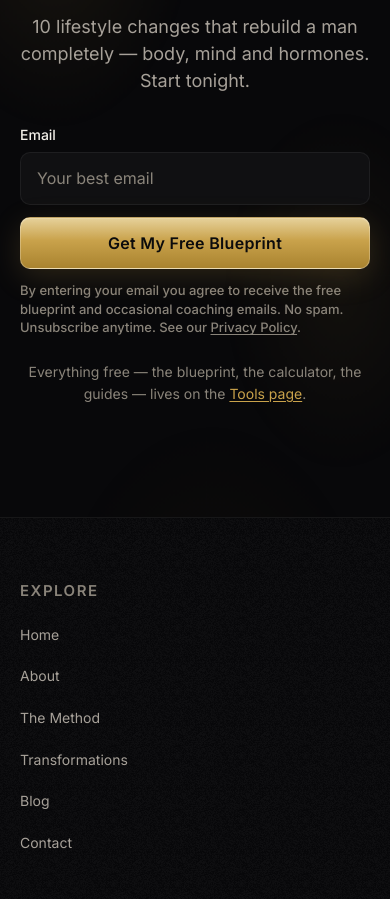
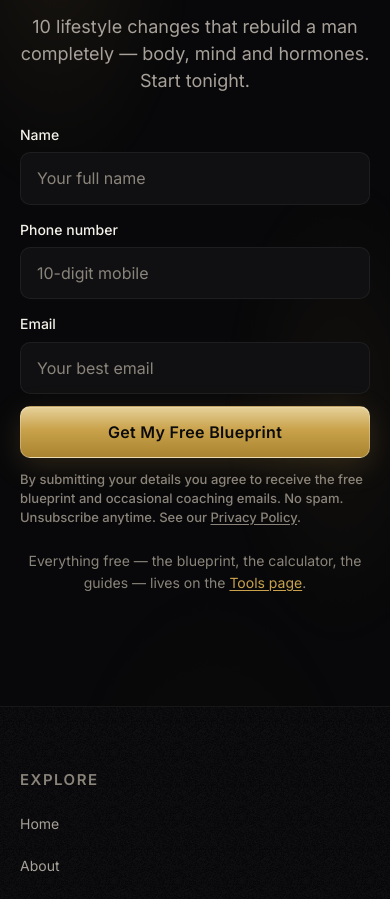
Before and after one commit to fsdSumitabha/aditya-coach, a Next.js app: page /blog in a window 390 px wide. Shown: the part 2081-2980 px from the top of the page. Built offline with nearby package versions, Linux system fonts and the light colour scheme; no server answers.

Commit message:
feat: enhance lead magnet form with name and phone fields for improved user data capture

```diff
--- a/app/api/lead-magnet/route.ts
+++ b/app/api/lead-magnet/route.ts
@@ -19,6 +19,20 @@ export const dynamic = "force-dynamic";
 
 const EMAIL_MAX = 254;
 const EMAIL_RE = /^[^\s@]+@[^\s@]+\.[^\s@]{2,}$/;
+const NAME_MAX = 120;
+const PHONE_MAX = 24;
+/** Digits only, after stripping formatting — 10 (IN local) to 15 (E.164 max). */
+const PHONE_DIGITS_RE = /^\d{10,15}$/;
+
+function phoneDigits(value: string): string {
+  return value.replace(/[^\d]/g, "").replace(/^0+/, "");
+}
+
+/** `"Display Name" <addr>` — quoted so commas/angle brackets can't split the header. */
+function recipientAddress(name: string, email: string): string {
+  const display = sanitizeHeader(name).replace(/["\\]/g, "");
+  return display ? `"${display}" <${email}>` : email;
+}
 
 /** Where lead notifications land (admin). */
 function adminRecipient(): string | undefined {
@@ -74,6 +88,8 @@ export async function POST(request: NextRequest) {
   const payload = (body ?? {}) as Record<string, unknown>;
   const str = (v: unknown) => (typeof v === "string" ? v.trim() : "");
 
+  const name = str(payload.name);
+  const phone = str(payload.phone);
   const email = str(payload.email);
   const source = str(payload.source) || "lead-magnet";
   const resourceKey = str(payload.resource);
@@ -83,17 +99,18 @@ export async function POST(request: NextRequest) {
   // Honeypot tripped → report success and drop it.
   if (honeypot) return json({ ok: true }, 200);
 
+  const errors: Partial<Record<"name" | "phone" | "email", string>> = {};
+  if (name.length < 2 || name.length > NAME_MAX) {
+    errors.name = "Please enter your full name.";
+  }
+  if (phone.length > PHONE_MAX || !PHONE_DIGITS_RE.test(phoneDigits(phone))) {
+    errors.phone = "That doesn't look like a valid phone number.";
+  }
   if (!email || email.length > EMAIL_MAX || !EMAIL_RE.test(email)) {
-    return json(
-      {
-        ok: false,
-        errors: {
-          email:
-            "That doesn't look like a valid email. Check it and try again.",
-        },
-      },
-      422,
-    );
+    errors.email = "That doesn't look like a valid email. Check it and try again.";
+  }
+  if (Object.keys(errors).length > 0) {
+    return json({ ok: false, errors }, 422);
   }
 
   if (rateLimited(clientIp(request))) {
@@ -135,9 +152,15 @@ export async function POST(request: NextRequest) {
   // 1) Deliver the guide to the subscriber (primary action).
   let delivered = false;
   try {
-    const mail = leadMagnetDelivery({ resource, attached: ready, pdfUrl, bookUrl });
+    const mail = leadMagnetDelivery({
+      resource,
+      attached: ready,
+      pdfUrl,
+      bookUrl,
+      name,
+    });
     await sendMail({
-      to: email,
+      to: recipientAddress(name, email),
       subject: sanitizeHeader(mail.subject),
       html: mail.html,
       text: mail.text,
@@ -158,6 +181,8 @@ export async function POST(request: NextRequest) {
       resource,
       delivered,
       meta: {
+        name,
+        phone,
         email,
         source,
         receivedAt,
--- a/app/tools/page.tsx
+++ b/app/tools/page.tsx
@@ -96,12 +96,6 @@ export default function ToolsPage() {
               </a>
               <a href="#training-split" className={chipClass}>
                 Training Split
-              </a>
-              <a href="#personality-audit" className={chipClass}>
-                Personality Audit{/* [review] */}
-              </a>
-              <a href="#calculator" className={chipClass}>
-                Calorie Calculator
               </a>
             </nav>
           </Reveal>
--- a/components/LeadMagnetForm.tsx
+++ b/components/LeadMagnetForm.tsx
@@ -2,16 +2,26 @@
 
 import Link from "next/link";
 import { useId, useState, type FormEvent, type ReactNode } from "react";
-import { sendLeadMagnet, track } from "@/lib/config";
+import { sendLeadMagnet, track, type LeadMagnetErrors } from "@/lib/config";
+
+type FieldErrors = LeadMagnetErrors;
 
 const EMAIL_RE = /^[^\s@]+@[^\s@]+\.[^\s@]{2,}$/;
+/** Digits only, after stripping spaces/dashes/brackets — 10 (IN local) to 15 (E.164 max). */
+const PHONE_DIGITS_RE = /^\d{10,15}$/;
+
+function phoneDigits(value: string): string {
+  return value.replace(/[^\d]/g, "").replace(/^0+/, "");
+}
 
 /**
- * Shared lead-magnet email capture (Home #blueprint, /tools guides, /blog index).
- * Validates client-side, then posts via sendLeadMagnet() → app/api/lead-magnet,
- * which emails the guide (PDF attached) to the subscriber and notifies the
- * admin. Swaps to a success state (no reload) with an on-screen PDF fallback
- * link. Fires track('Lead') — a no-op until analytics IDs exist.
+ * Shared lead-magnet capture — name, phone and email (Home #blueprint, /tools
+ * guides, /blog index). All three are required so every lead is contactable and
+ * traceable. Validates client-side, then posts via sendLeadMagnet() →
+ * app/api/lead-magnet, which emails the guide (PDF attached) to the subscriber
+ * and notifies the admin with the full contact record. Swaps to a success state
+ * (no reload) with an on-screen PDF fallback link. Fires track('Lead') — a
+ * no-op until analytics IDs exist.
  */
 export default function LeadMagnetForm({
   source,
@@ -22,6 +32,8 @@ export default function LeadMagnetForm({
   successTitle = "You're in." /* [review] */,
   successBody = "Check your inbox — we've also emailed it to you." /* [review] */,
   label = "Email",
+  nameLabel = "Name",
+  phoneLabel = "Phone number",
   consent,
   children,
   className,
@@ -36,8 +48,12 @@ export default function LeadMagnetForm({
   pdfLabel?: string;
   successTitle?: string;
   successBody?: string;
-  /** visible field label (tools spec: "Your email") */
+  /** visible field label for the email input (tools spec: "Your email") */
   label?: string;
+  /** visible field label for the name input */
+  nameLabel?: string;
+  /** visible field label for the phone input */
+  phoneLabel?: string;
   /** consent line override — defaults to the Home #blueprint verbatim line */
   consent?: ReactNode;
   /** cross-sell links rendered inside the success state */
@@ -45,9 +61,11 @@ export default function LeadMagnetForm({
   className?: string;
 }) {
   const id = useId();
+  const [name, setName] = useState("");
+  const [phone, setPhone] = useState("");
   const [email, setEmail] = useState("");
   const [honeypot, setHoneypot] = useState("");
-  const [error, setError] = useState<string | null>(null);
+  const [errors, setErrors] = useState<FieldErrors>({});
   const [submitError, setSubmitError] = useState<string | null>(null);
   const [pending, setPending] = useState(false);
   const [done, setDone] = useState(false);
@@ -55,16 +73,31 @@ export default function LeadMagnetForm({
   async function onSubmit(e: FormEvent) {
     e.preventDefault();
     setSubmitError(null);
-    const value = email.trim();
-    if (!value) {
-      setError("Please enter your email address.");
-      return;
+
+    const nameValue = name.trim();
+    const phoneValue = phone.trim();
+    const emailValue = email.trim();
+    const digits = phoneDigits(phoneValue);
+
+    const next: FieldErrors = {};
+    if (!nameValue) {
+      next.name = "Please enter your name.";
+    } else if (nameValue.length < 2) {
+      next.name = "Please enter your full name.";
     }
-    if (!EMAIL_RE.test(value)) {
-      setError("That doesn't look like a valid email. Check it and try again.");
-      return;
+    if (!phoneValue) {
+      next.phone = "Please enter your phone number.";
+    } else if (!PHONE_DIGITS_RE.test(digits)) {
+      next.phone = "That doesn't look like a valid phone number.";
     }
-    setError(null);
+    if (!emailValue) {
+      next.email = "Please enter your email address.";
+    } else if (!EMAIL_RE.test(emailValue)) {
+      next.email =
+        "That doesn't look like a valid email. Check it and try again.";
+    }
+    setErrors(next);
+    if (Object.keys(next).length > 0) return;
 
     // Honeypot tripped → show success without sending anything.
     if (honeypot) {
@@ -75,14 +108,16 @@ export default function LeadMagnetForm({
     setPending(true);
     try {
       const result = await sendLeadMagnet({
-        email: value,
+        name: nameValue,
+        phone: phoneValue,
+        email: emailValue,
         source,
         resource,
         pdfHref,
       });
       if (!result.ok) {
-        if (result.errors?.email) {
-          setError(result.errors.email);
+        if (result.errors && Object.keys(result.errors).length > 0) {
+          setErrors(result.errors);
         } else {
           setSubmitError(
             "Something went wrong sending your guide. Please try again in a moment.",
@@ -140,6 +175,61 @@ export default function LeadMagnetForm({
         />
       </div>
 
+      <div className="flex flex-col gap-4">
+        <div className="grid gap-4 sm:grid-cols-2">
+          <div>
+            <label htmlFor={`${id}-name`} className="field-label">
+              {nameLabel}
+            </label>
+            <input
+              id={`${id}-name`}
+              type="text"
+              name="name"
+              autoComplete="name"
+              required
+              placeholder="Your full name"
+              className="input-dark"
+              value={name}
+              onChange={(e) => setName(e.target.value)}
+              aria-invalid={errors.name ? true : undefined}
+              aria-describedby={errors.name ? `${id}-name-error` : undefined}
+            />
+            <div aria-live="polite">
+              {errors.name && (
+                <p id={`${id}-name-error`} className="field-error">
+                  {errors.name}
+                </p>
+              )}
+            </div>
+          </div>
+          <div>
+            <label htmlFor={`${id}-phone`} className="field-label">
+              {phoneLabel}
+            </label>
+            <input
+              id={`${id}-phone`}
+              type="tel"
+              name="phone"
+              inputMode="tel"
+              autoComplete="tel"
+              required
+              placeholder="10-digit mobile"
+              className="input-dark"
+              value={phone}
+              onChange={(e) => setPhone(e.target.value)}
+              aria-invalid={errors.phone ? true : undefined}
+              aria-describedby={errors.phone ? `${id}-phone-error` : undefined}
+            />
+            <div aria-live="polite">
+              {errors.phone && (
+                <p id={`${id}-phone-error`} className="field-error">
+                  {errors.phone}
+                </p>
+              )}
+            </div>
+          </div>
+        </div>
+
         <div className="flex flex-col gap-3 sm:flex-row sm:items-end">
           <div className="flex-1">
             <label htmlFor={id} className="field-label">
@@ -156,25 +246,26 @@ export default function LeadMagnetForm({
               className="input-dark"
               value={email}
               onChange={(e) => setEmail(e.target.value)}
-            aria-invalid={error ? true : undefined}
-            aria-describedby={error ? `${id}-error` : undefined}
+              aria-invalid={errors.email ? true : undefined}
+              aria-describedby={errors.email ? `${id}-error` : undefined}
             />
           </div>
           <button type="submit" className="btn-gold" disabled={pending}>
             {pending ? "Sending…" : buttonLabel}
           </button>
         </div>
+      </div>
       <div aria-live="polite">
-        {error && (
+        {errors.email && (
           <p id={`${id}-error`} className="field-error">
-            {error}
+            {errors.email}
           </p>
         )}
         {submitError && <p className="field-error">{submitError}</p>}
       </div>
       {consent ?? (
         <p className="type-caption text-muted mt-3">
-          By entering your email you agree to receive the free blueprint and
+          By submitting your details you agree to receive the free blueprint and
           occasional coaching emails. No spam. Unsubscribe anytime. See our{" "}
           <Link
             href="/privacy"
--- a/components/tools/LeadMagnetCard.tsx
+++ b/components/tools/LeadMagnetCard.tsx
@@ -91,7 +91,7 @@ export default function LeadMagnetCard({
             consent={
               /* [review] tools-spec DPDP consent — asset-neutral wording */
               <p className="type-caption text-muted mt-3">
-                By entering your email you agree to receive this guide and
+                By submitting your details you agree to receive this guide and
                 occasional emails from Aditya Kumar Upadhyay. Your data is
                 handled under India&apos;s{" "}
                 <Link
--- a/lib/config.ts
+++ b/lib/config.ts
@@ -67,6 +67,10 @@ export function sendToEmailProvider(payload: LeadPayload): Promise<{ ok: boolean
 // ===== LIVE: lead-magnet submission (email capture → PDF delivery) =====
 
 export type LeadMagnetPayload = {
+  /** lead's full name — required, stored on the admin notification */
+  name: string;
+  /** lead's phone number as typed (E.164 or local) — required, for follow-up */
+  phone: string;
   email: string;
   /** analytics/source tag, e.g. "tools-blueprint" */
   source: string;
@@ -76,15 +80,21 @@ export type LeadMagnetPayload = {
   pdfHref?: string;
 };
 
+/** Per-field messages from server-side validation (422). */
+export type LeadMagnetErrors = Partial<
+  Record<"name" | "phone" | "email", string>
+>;
+
 export type LeadMagnetResult = {
   ok: boolean;
-  errors?: { email?: string };
+  errors?: LeadMagnetErrors;
   error?: string;
 };
 
 /**
- * POST a lead-magnet capture to the route handler, which emails the guide
- * (PDF attached) to the subscriber and notifies the admin of the new lead.
+ * POST a lead-magnet capture (name + phone + email) to the route handler, which
+ * emails the guide (PDF attached) to the subscriber and notifies the admin with
+ * the full contact record so the lead can be followed up and tracked.
  * The API path stays behind this helper so components never hardcode it.
  */
 export async function sendLeadMagnet(
--- a/lib/mail/lead-templates.ts
+++ b/lib/mail/lead-templates.ts
@@ -18,6 +18,10 @@ import type { Resource } from "./resources";
  */
 
 export type LeadMeta = {
+  /** lead's full name, as typed */
+  name: string;
+  /** lead's phone number, as typed */
+  phone: string;
   email: string;
   source: string;
   /** ISO timestamp */
@@ -34,9 +38,12 @@ export function leadMagnetDelivery(opts: {
   /** on-site fallback link to the same guide */
   pdfUrl?: string;
   bookUrl: string;
+  /** lead's full name — the greeting is dropped when it's absent */
+  name?: string;
 }): { subject: string; html: string; text: string } {
   const { resource } = opts;
   const t = escapeHtml(resource.title);
+  const firstName = (opts.name ?? "").trim().split(/\s+/)[0] ?? "";
 
   const attachLine = opts.attached
     ? `<p style="margin:0 0 14px">Your copy of <strong>${t}</strong> is attached to this email as a PDF. Save it somewhere you'll actually open it.</p>`
@@ -49,6 +56,10 @@ export function leadMagnetDelivery(opts: {
   const bodyHtml =
     eyebrow("Your free guide") +
     `<h1 style="margin:0 0 14px;font-size:22px;font-weight:600">Here's ${t}.</h1>` +
+    /* [review] first-name greeting — dropped when no name was captured */
+    (firstName
+      ? `<p style="margin:0 0 14px">${escapeHtml(firstName)} — you asked for it, so here it is.</p>`
+      : "") +
     `<p style="margin:0 0 14px">${escapeHtml(resource.summary)}</p>` +
     attachLine +
     calloutBox(
@@ -63,6 +74,7 @@ export function leadMagnetDelivery(opts: {
   const text = [
     `Here's ${resource.title}.`,
     "",
+    firstName ? `${firstName} — you asked for it, so here it is.` : "",
     resource.summary,
     "",
     opts.attached
@@ -98,6 +110,7 @@ export function leadAdminNotification(opts: {
 }): { subject: string; html: string; text: string } {
   const { resource, meta } = opts;
   const email = escapeHtml(meta.email);
+  const phoneHref = meta.phone.replace(/[^\d+]/g, "");
 
   const status = opts.delivered
     ? `<span style="color:#2e7d32;font-weight:600">Delivered ✓</span>`
@@ -105,6 +118,11 @@ export function leadAdminNotification(opts: {
 
   const rows: [string, string][] = [
     ["Resource", escapeHtml(resource.title)],
+    ["Name", escapeHtml(meta.name)],
+    [
+      "Phone",
+      `<a href="tel:${escapeHtml(phoneHref)}" style="color:#8a6d1f">${escapeHtml(meta.phone)}</a>`,
+    ],
     ["Email", `<a href="mailto:${email}" style="color:#8a6d1f">${email}</a>`],
     ["Source", escapeHtml(meta.source)],
     ["Received", `${escapeHtml(istTimestamp(meta.receivedAt))} IST`],
@@ -122,6 +140,8 @@ export function leadAdminNotification(opts: {
 
   const text = [
     `New lead — ${resource.title}`,
+    `Name: ${meta.name}`,
+    `Phone: ${meta.phone}`,
     `Email: ${meta.email}`,
     `Source: ${meta.source}`,
     `Received: ${istTimestamp(meta.receivedAt)} IST`,
@@ -134,7 +154,7 @@ export function leadAdminNotification(opts: {
     .join("\n");
 
   return {
-    subject: `New lead — ${resource.title} (${meta.email})`,
+    subject: `New lead — ${resource.title} (${meta.name} · ${meta.phone})`,
     html: renderEmail({ preheader: `New download: ${resource.title}`, bodyHtml }),
     text,
   };
```
Lines whose indentation alone changed are shown as unchanged.
